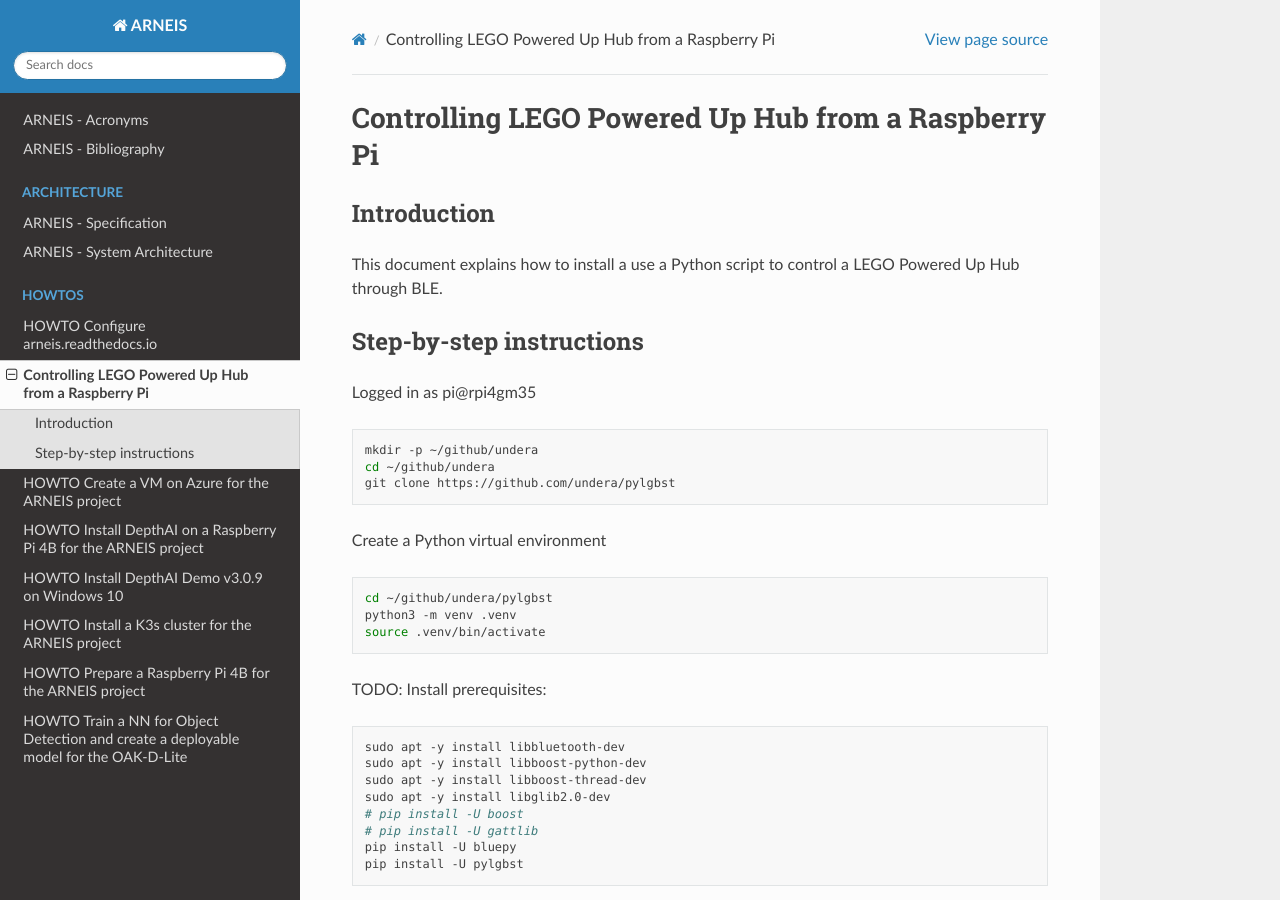
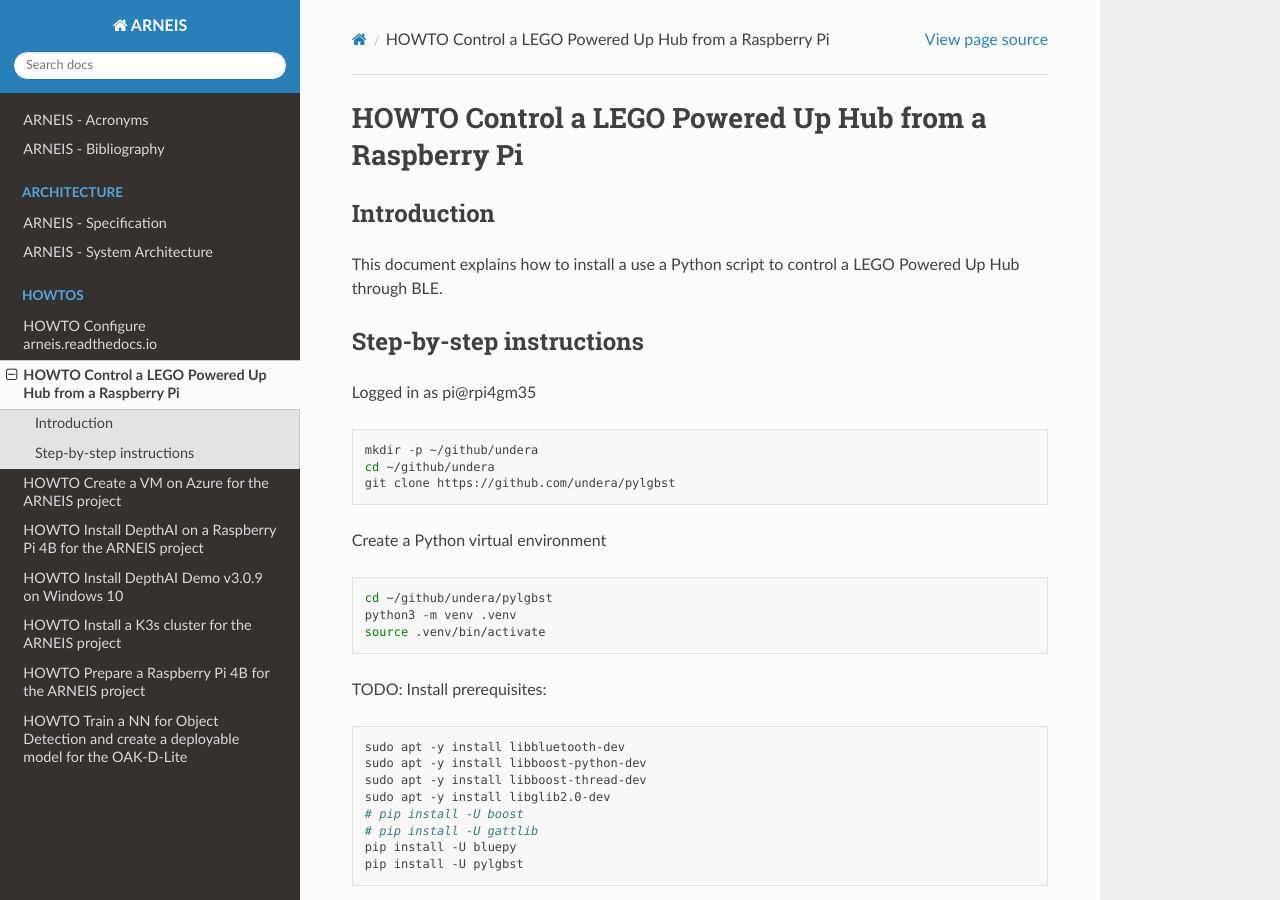
Before and after one commit to B-AROL-O/ARNEIS, a Sphinx documentation site: the page built from docs/howto/howto-control-rpi-poweredup.md, in a window 1280 px wide and 900 px high. Built offline with Sphinx 7.4.7 and the Read the Docs theme 2.0.0, drawn with Linux system fonts in a browser that asks for light colours; pages that are not in the unit, such as notebooks, are missing from menus.

Commit message:
Make document title consistent with the other HOWTOs
Signed-off-by: Macario Gianpaolo <gmacario@gmail.com>

```diff
--- a/docs/howto/howto-control-rpi-poweredup.md
+++ b/docs/howto/howto-control-rpi-poweredup.md
@@ -1,4 +1,4 @@
-# Controlling LEGO Powered Up Hub from a Raspberry Pi
+# HOWTO Control a LEGO Powered Up Hub from a Raspberry Pi
 
 ## Introduction
 
```
